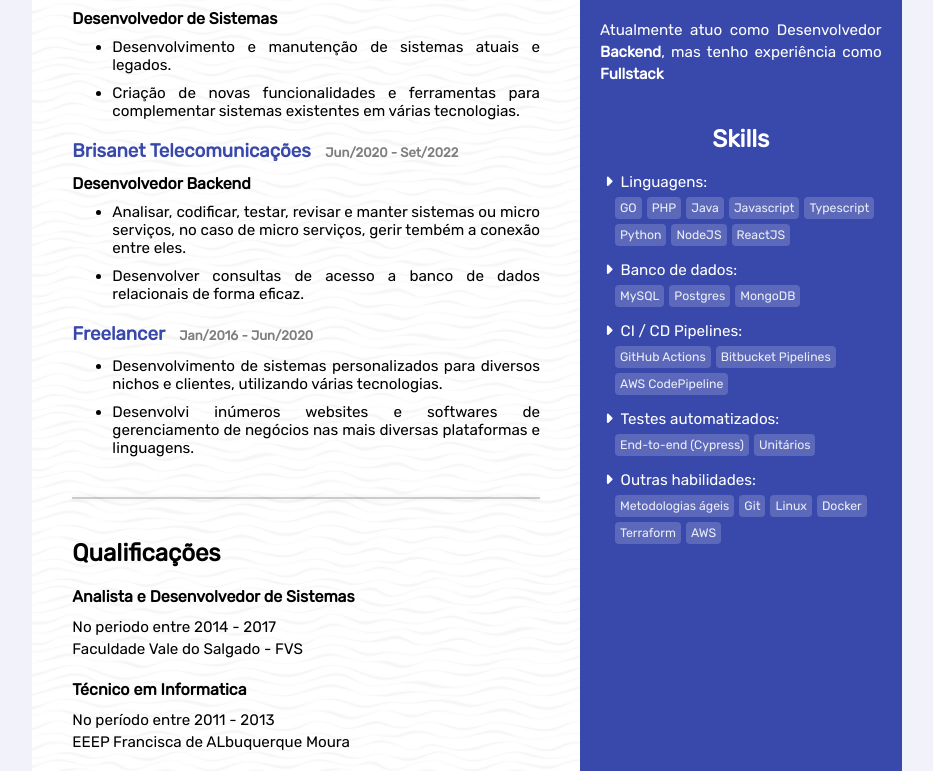
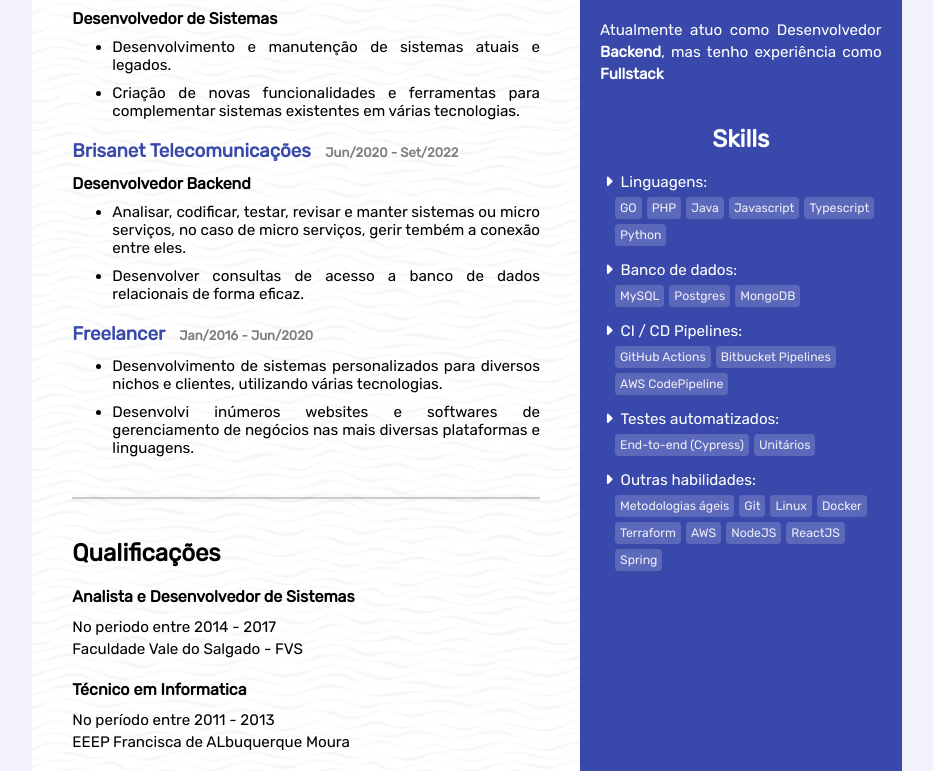
Before and after one commit to izacgaldino23/izacgaldino23, a plain HTML site: page curriculo/index.html in a window 1280 px wide. Shown: the part 462-1233 px from the top of the page, without its empty margins (173-1106 px from the left). Drawn offline with Linux system fonts and the light colour scheme.

Commit message:
Reorganizar habilidades

```diff
--- a/curriculo/index.html
+++ b/curriculo/index.html
@@ -113,8 +113,6 @@
 							<li>Javascript</li>
 							<li>Typescript</li>
 							<li>Python</li>
-							<li>NodeJS</li>
-							<li>ReactJS</li>
 						</ul>
 					</li>
 					<li class="titulo">Banco de dados:
@@ -145,6 +143,9 @@
 							<li>Docker</li>
 							<li>Terraform</li>
 							<li>AWS</li>
+							<li>NodeJS</li>
+							<li>ReactJS</li>
+							<li>Spring</li>
 						</ul>
 					</li>
 				</ul>
```
